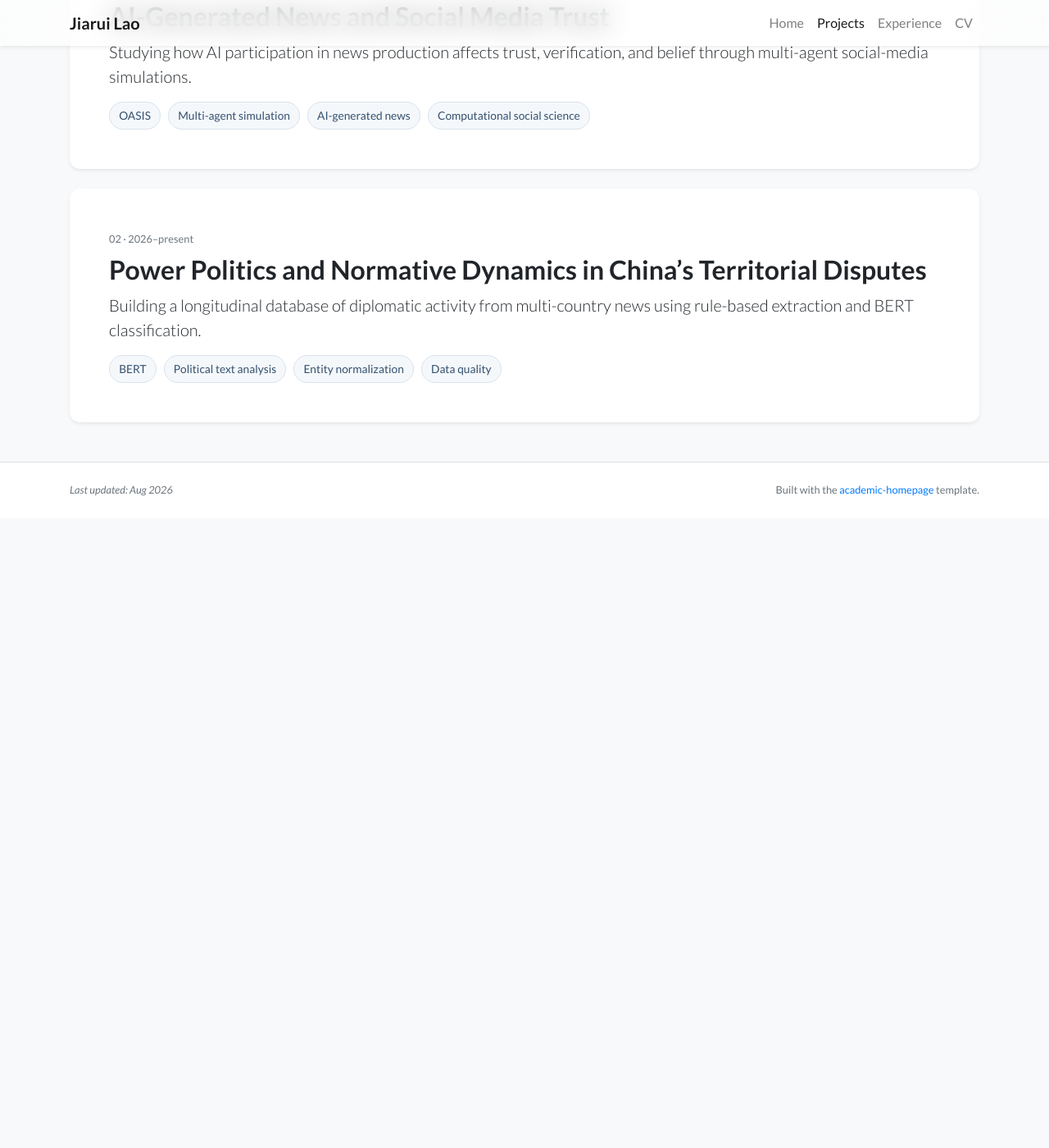
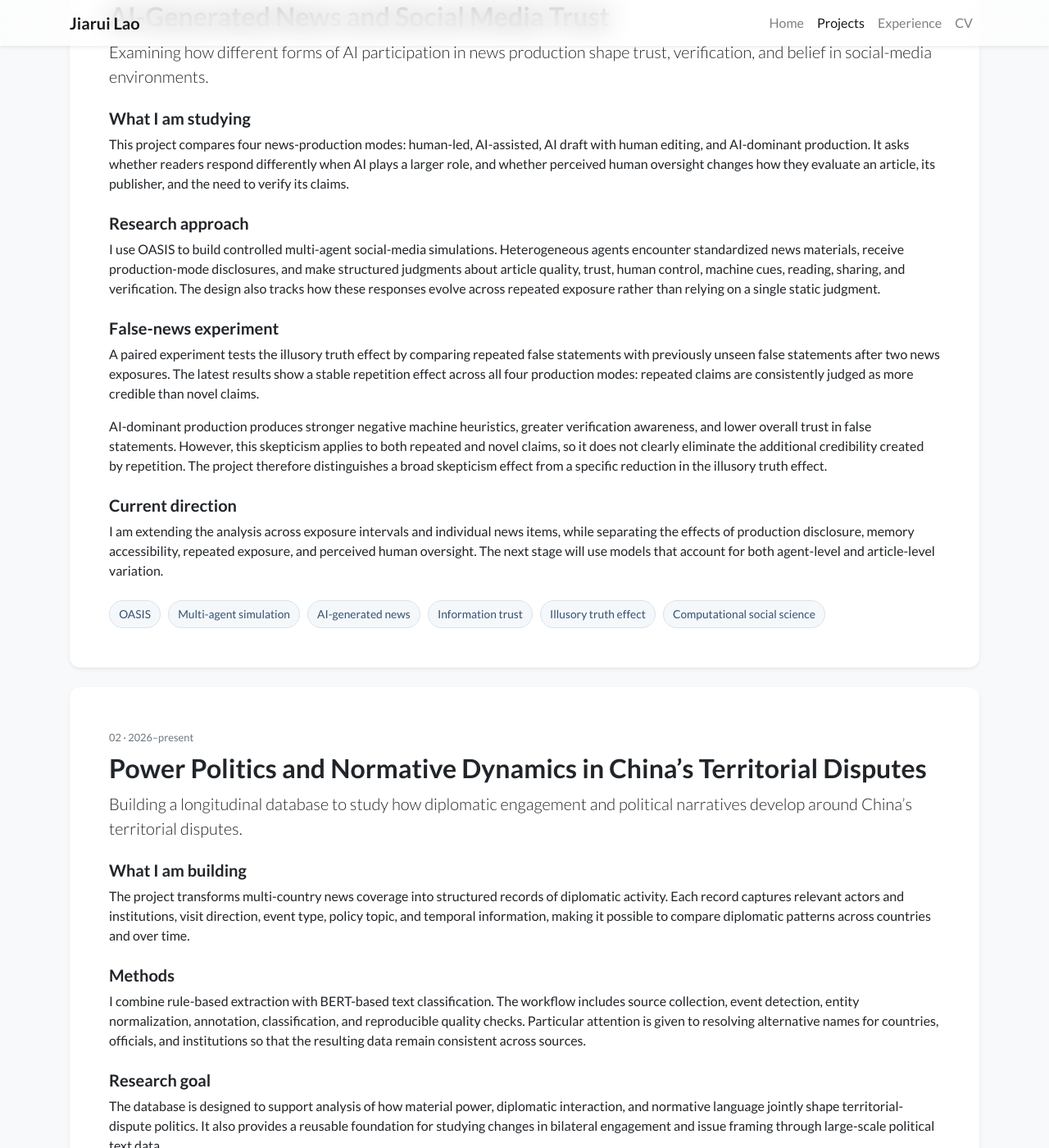
Before and after one commit to laojiaaaaaa-pixel/laojiaaaaaa-pixel.github.io, a Jekyll site: the page built from projects.html, in a window 1280 px wide and 1400 px high, scrolled down 284 px. Shown: the whole window at 82% size. Built offline with Jekyll 4.4.1, drawn with Linux system fonts in a browser that asks for light colours; nearby versions of some CDN libraries; a style sheet for code colours, icons or effects is not loaded; before the commit the page ends 916 px from its top, so only the background shows below that; some of the changed text lies outside the part shown.

Commit message:
Expand project descriptions without detailed statistics

```diff
--- a/projects.html
+++ b/projects.html
@@ -13,11 +13,27 @@ navbar_title: Projects
   <div class="card-body p-4 p-md-5">
     <span class="text-muted small">01 · 2026–present</span>
     <h2 class="mt-2">AI-Generated News and Social Media Trust</h2>
-    <p class="lead mb-3">Studying how AI participation in news production affects trust, verification, and belief through multi-agent social-media simulations.</p>
-    <div class="interest-tags">
+    <p class="lead">Examining how different forms of AI participation in news production shape trust, verification, and belief in social-media environments.</p>
+
+    <h5 class="mt-4">What I am studying</h5>
+    <p>This project compares four news-production modes: human-led, AI-assisted, AI draft with human editing, and AI-dominant production. It asks whether readers respond differently when AI plays a larger role, and whether perceived human oversight changes how they evaluate an article, its publisher, and the need to verify its claims.</p>
+
+    <h5 class="mt-4">Research approach</h5>
+    <p>I use OASIS to build controlled multi-agent social-media simulations. Heterogeneous agents encounter standardized news materials, receive production-mode disclosures, and make structured judgments about article quality, trust, human control, machine cues, reading, sharing, and verification. The design also tracks how these responses evolve across repeated exposure rather than relying on a single static judgment.</p>
+
+    <h5 class="mt-4">False-news experiment</h5>
+    <p>A paired experiment tests the illusory truth effect by comparing repeated false statements with previously unseen false statements after two news exposures. The latest results show a stable repetition effect across all four production modes: repeated claims are consistently judged as more credible than novel claims.</p>
+    <p>AI-dominant production produces stronger negative machine heuristics, greater verification awareness, and lower overall trust in false statements. However, this skepticism applies to both repeated and novel claims, so it does not clearly eliminate the additional credibility created by repetition. The project therefore distinguishes a broad skepticism effect from a specific reduction in the illusory truth effect.</p>
+
+    <h5 class="mt-4">Current direction</h5>
+    <p>I am extending the analysis across exposure intervals and individual news items, while separating the effects of production disclosure, memory accessibility, repeated exposure, and perceived human oversight. The next stage will use models that account for both agent-level and article-level variation.</p>
+
+    <div class="interest-tags mt-4">
       <span>OASIS</span>
       <span>Multi-agent simulation</span>
       <span>AI-generated news</span>
+      <span>Information trust</span>
+      <span>Illusory truth effect</span>
       <span>Computational social science</span>
     </div>
   </div>
@@ -27,11 +43,23 @@ navbar_title: Projects
   <div class="card-body p-4 p-md-5">
     <span class="text-muted small">02 · 2026–present</span>
     <h2 class="mt-2">Power Politics and Normative Dynamics in China’s Territorial Disputes</h2>
-    <p class="lead mb-3">Building a longitudinal database of diplomatic activity from multi-country news using rule-based extraction and BERT classification.</p>
-    <div class="interest-tags">
+    <p class="lead">Building a longitudinal database to study how diplomatic engagement and political narratives develop around China’s territorial disputes.</p>
+
+    <h5 class="mt-4">What I am building</h5>
+    <p>The project transforms multi-country news coverage into structured records of diplomatic activity. Each record captures relevant actors and institutions, visit direction, event type, policy topic, and temporal information, making it possible to compare diplomatic patterns across countries and over time.</p>
+
+    <h5 class="mt-4">Methods</h5>
+    <p>I combine rule-based extraction with BERT-based text classification. The workflow includes source collection, event detection, entity normalization, annotation, classification, and reproducible quality checks. Particular attention is given to resolving alternative names for countries, officials, and institutions so that the resulting data remain consistent across sources.</p>
+
+    <h5 class="mt-4">Research goal</h5>
+    <p>The database is designed to support analysis of how material power, diplomatic interaction, and normative language jointly shape territorial-dispute politics. It also provides a reusable foundation for studying changes in bilateral engagement and issue framing through large-scale political text data.</p>
+
+    <div class="interest-tags mt-4">
       <span>BERT</span>
       <span>Political text analysis</span>
       <span>Entity normalization</span>
+      <span>Event extraction</span>
+      <span>Longitudinal data</span>
       <span>Data quality</span>
     </div>
   </div>
```
